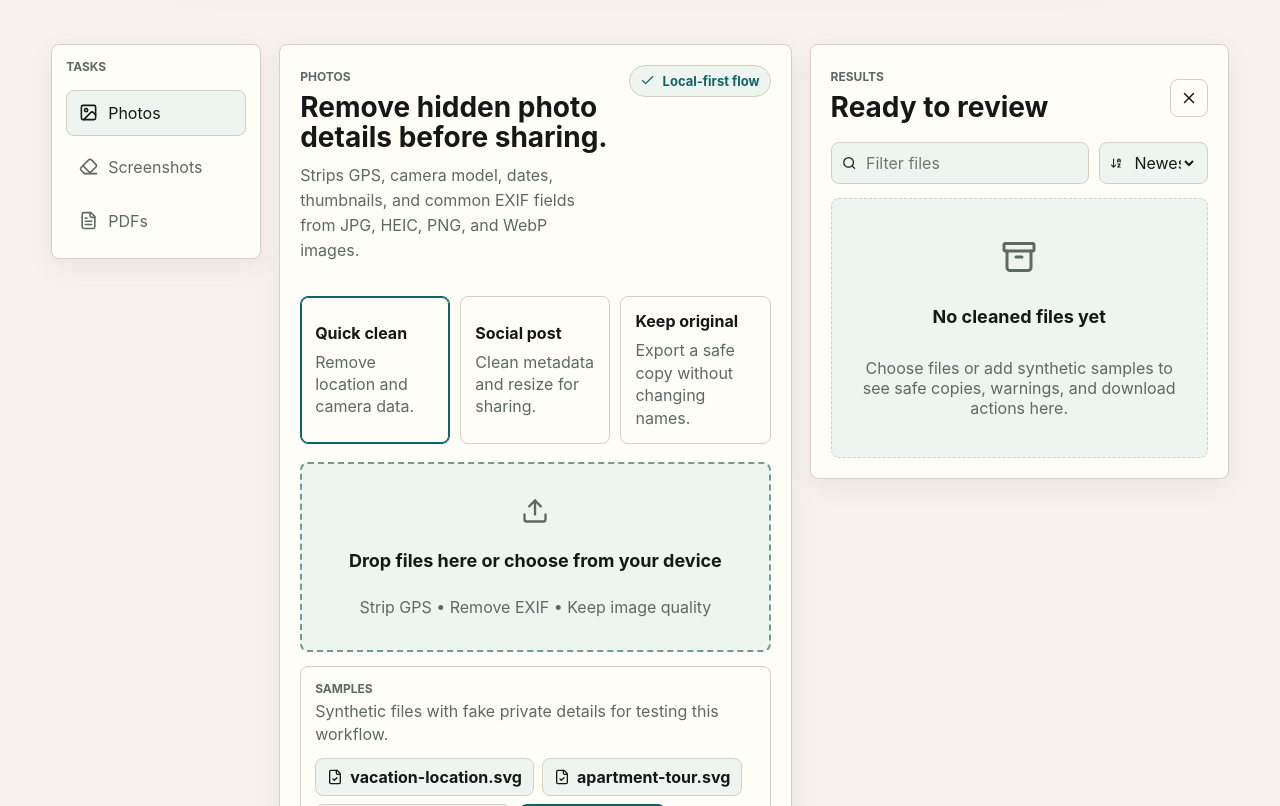
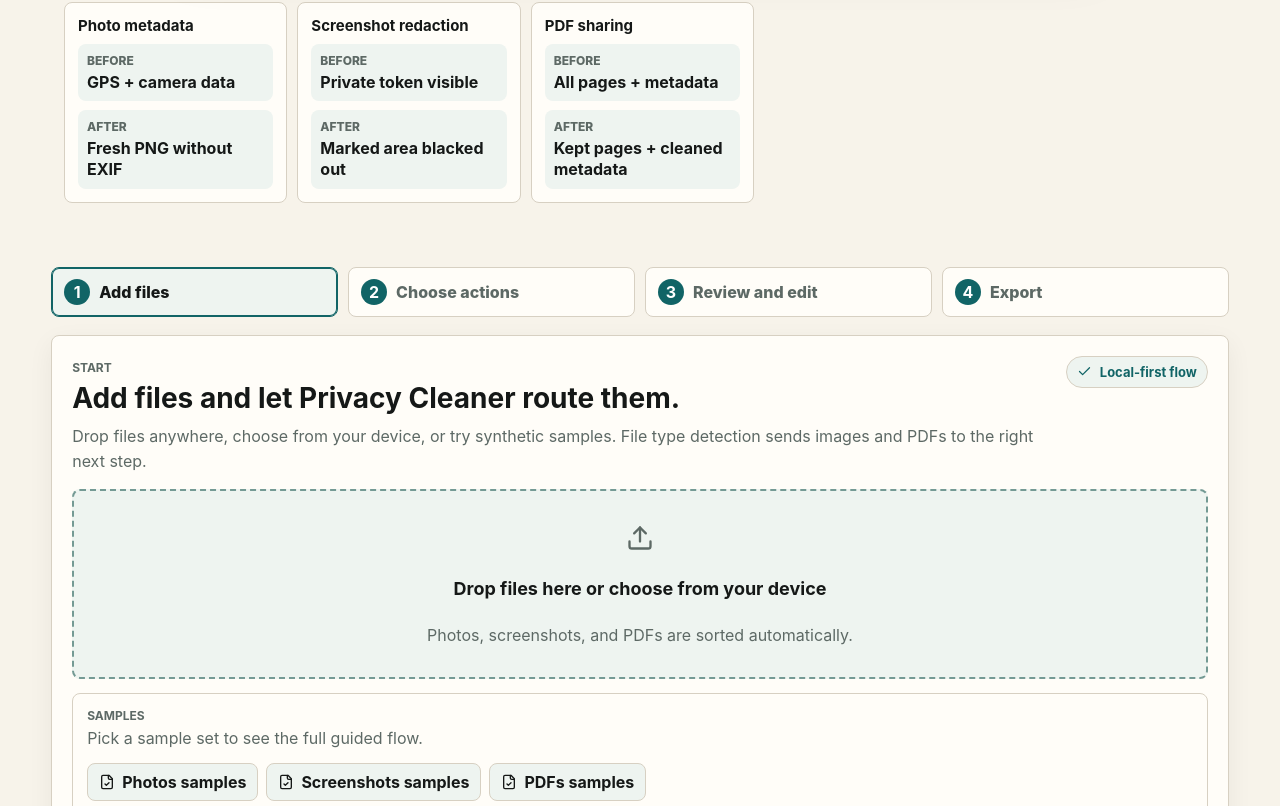
Before and after one commit to anurag-adhikari/privacy-web, a React (Vite) app: page / in a window 1280 px wide. Shown: the part 834-1640 px from the top of the page. Built offline with nearby package versions, Linux system fonts and the light colour scheme.

Commit message:
Flow fix full

```diff
--- a/src/main.tsx
+++ b/src/main.tsx
@@ -29,6 +29,7 @@
 type Status = "ready" | "processing" | "clean" | "warning";
 type SortMode = "newest" | "name" | "status";
 type PreviewMode = "before" | "after" | "compare";
+type WorkflowStep = "start" | "choose" | "review" | "export";
 type RedactionRegion = { id: number; x: number; y: number; width: number; height: number; page?: number };
 
 type Preset = {
@@ -156,6 +157,8 @@
   const [previewFile, setPreviewFile] = useState<CleanFile | null>(null);
   const [previewMode, setPreviewMode] = useState<PreviewMode>("compare");
   const [recentIds, setRecentIds] = useState<number[]>([]);
+  const [workflowStep, setWorkflowStep] = useState<WorkflowStep>("start");
+  const [selectedActions, setSelectedActions] = useState<string[]>(["metadata"]);
   const fileInputRef = useRef<HTMLInputElement>(null);
   const resultsRef = useRef<HTMLElement>(null);
 
@@ -204,9 +207,14 @@
   const addFiles = (files: FileList | null) => {
     if (!files?.length) return;
     setIsProcessing(true);
-    void Promise.all(Array.from(files).map((file, index) => makeResult(file, task.id, index))).then((nextFiles) => {
+    const fileArray = Array.from(files);
+    const firstTask = inferTaskFromFile(fileArray[0]);
+    setActiveTask(firstTask);
+    setSelectedActions(getDefaultActions(firstTask));
+    void Promise.all(fileArray.map((file, index) => makeResult(file, inferTaskFromFile(file), index))).then((nextFiles) => {
       setResults((current) => [...nextFiles, ...current]);
       setIsProcessing(false);
+      setWorkflowStep("choose");
       revealResults(nextFiles, `${nextFiles.length} cleaned file${nextFiles.length > 1 ? "s" : ""} added to results`);
     });
   };
@@ -219,6 +227,7 @@
         ...current
       ]);
       setIsProcessing(false);
+      setWorkflowStep("choose");
       revealResults(sampleResults, `${sampleResults.length} sample files added to results`);
     });
   };
@@ -283,8 +292,18 @@
     setPreviewFile(updatedFile);
   };
 
+  const toggleAction = (action: string) => {
+    setSelectedActions((current) => current.includes(action) ? current.filter((item) => item !== action) : [...current, action]);
+  };
+
   return (
-    <main>
+    <main
+      onDragOver={(event) => event.preventDefault()}
+      onDrop={(event) => {
+        event.preventDefault();
+        addFiles(event.dataTransfer.files);
+      }}
+    >
       <header className="site-header">
         <a className="brand" href="/" aria-label="Privacy Cleaner home">
           <span className="brand-mark"><ShieldCheck size={22} /></span>
@@ -309,7 +328,20 @@
           <div className="hero-actions">
             <button className="primary" onClick={() => fileInputRef.current?.click()}><Upload size={18} /> Choose files</button>
           </div>
-          <p className="privacy-note"><ShieldCheck size={16} /> Files are handled in your browser session. Nothing is uploaded in this static demo.</p>
+          <p className="privacy-note"><ShieldCheck size={16} /> Drop files anywhere. The app detects photos, screenshots, and PDFs automatically.</p>
+          <div className="example-grid" aria-label="Before and after examples">
+            {[
+              ["Photo metadata", "GPS + camera data", "Fresh PNG without EXIF"],
+              ["Screenshot redaction", "Private token visible", "Marked area blacked out"],
+              ["PDF sharing", "All pages + metadata", "Kept pages + cleaned metadata"]
+            ].map(([title, before, after]) => (
+              <article key={title}>
+                <strong>{title}</strong>
+                <div><span>Before</span><p>{before}</p></div>
+                <div><span>After</span><p>{after}</p></div>
+              </article>
+            ))}
+          </div>
         </div>
         <div className="preview-panel" aria-label="Cleaning workflow preview">
           <div className="preview-toolbar"><span></span><span></span><span></span></div>
@@ -319,94 +351,96 @@
         </div>
       </section>
 
-      <section className="workspace" aria-label="Privacy cleaning workspace">
-        <aside className="task-nav">
-          <p className="section-label">Tasks</p>
-          {tasks.map((item) => {
-            const Icon = item.icon;
-            return (
-              <button
-                key={item.id}
-                className={activeTask === item.id ? "active" : ""}
-                onClick={() => setActiveTask(item.id)}
-                aria-pressed={activeTask === item.id}
-              >
-                <Icon size={19} />
-                <span>{item.name}</span>
+      <section className="flow-shell" aria-label="Guided privacy cleaning flow">
+        <div className="flow-steps">
+          {[
+            ["start", "Add files"],
+            ["choose", "Choose actions"],
+            ["review", "Review and edit"],
+            ["export", "Export"]
+          ].map(([step, label], index) => (
+            <button key={step} className={workflowStep === step ? "active" : ""} onClick={() => setWorkflowStep(step as WorkflowStep)}>
+              <strong>{index + 1}</strong>
+              {label}
             </button>
-            );
-          })}
-        </aside>
+          ))}
+        </div>
 
-        <section className="tool-surface">
+        {workflowStep === "start" && (
+          <section className="tool-surface flow-panel">
           <div className="tool-heading">
             <div>
-              <p className="section-label">{task.name}</p>
-              <h2>{task.headline}</h2>
-              <p>{task.helper}</p>
+              <p className="section-label">Start</p>
+              <h2>Add files and let Privacy Cleaner route them.</h2>
+              <p>Drop files anywhere, choose from your device, or try synthetic samples. File type detection sends images and PDFs to the right next step.</p>
             </div>
             <span className="status-badge"><Check size={15} /> Local-first flow</span>
           </div>
 
-          <div className="preset-grid">
-            {task.presets.map((item) => (
-              <button
-                key={item.id}
-                className={`preset ${preset.id === item.id ? "selected" : ""}`}
-                onClick={() => setSelectedPreset(item.id)}
-              >
-                <strong>{item.label}</strong>
-                <span>{item.description}</span>
-              </button>
-            ))}
-          </div>
-
           <div className="drop-zone" onClick={() => fileInputRef.current?.click()}>
-            <input ref={fileInputRef} type="file" multiple accept={task.accept} onChange={(event) => addFiles(event.target.files)} />
+            <input ref={fileInputRef} type="file" multiple accept="image/*,application/pdf" onChange={(event) => addFiles(event.target.files)} />
             <Upload size={28} />
             <strong>Drop files here or choose from your device</strong>
-            <span>{preset.settings.join(" • ")}</span>
+            <span>Photos, screenshots, and PDFs are sorted automatically.</span>
           </div>
 
           <div className="sample-strip" aria-label={`${task.name} sample files`}>
             <div>
               <p className="section-label">Samples</p>
-              <span>Synthetic files with fake private details for testing this workflow.</span>
+              <span>Pick a sample set to see the full guided flow.</span>
             </div>
             <div className="sample-actions">
-              {task.sampleFiles.map((sample, index) => (
-                <button key={sample.name} onClick={() => {
-                  void makeSampleResult(sample, task.id, index).then((sampleResult) => {
-                    setResults((current) => [sampleResult, ...current]);
-                    revealResults([sampleResult], `${sample.name} added to results`);
+              {tasks.map((item) => (
+                <button key={item.id} onClick={() => {
+                  setActiveTask(item.id);
+                  setSelectedActions(getDefaultActions(item.id));
+                  void Promise.all(item.sampleFiles.map((sample, index) => makeSampleResult(sample, item.id, index))).then((sampleResults) => {
+                    setResults((current) => [...sampleResults, ...current]);
+                    setWorkflowStep("choose");
+                    revealResults(sampleResults, `${item.name} samples added to results`);
                   });
                 }}>
                   <FileCheck size={16} />
-                  {sample.name}
+                  {item.name} samples
                 </button>
               ))}
-              <button className="add-all" onClick={trySampleData}>Add all samples</button>
             </div>
           </div>
+        </section>
+        )}
 
-          <button className="advanced-toggle" onClick={() => setAdvancedOpen((open) => !open)} aria-expanded={advancedOpen}>
-            <ChevronDown size={18} /> Advanced options
+        {workflowStep === "choose" && (
+          <section className="tool-surface flow-panel">
+            <div className="tool-heading">
+              <div>
+                <p className="section-label">Choose actions</p>
+                <h2>{task.headline}</h2>
+                <p>{task.helper}</p>
+              </div>
+              <span className="status-badge"><Check size={15} /> {results.length} file{results.length === 1 ? "" : "s"} queued</span>
+            </div>
+            <div className="action-grid">
+              {getActionOptions(task.id).map((option) => (
+                <button key={option.id} className={selectedActions.includes(option.id) ? "selected" : ""} onClick={() => toggleAction(option.id)}>
+                  <strong>{option.label}</strong>
+                  <span>{option.description}</span>
                 </button>
-          {advancedOpen && (
-            <div className="advanced-panel">
-              {task.advanced.map((option) => (
-                <label key={option}><input type="checkbox" /> {option}</label>
               ))}
             </div>
+            <div className="flow-actions">
+              <button className="secondary" onClick={() => setWorkflowStep("start")}>Back</button>
+              <button className="primary" onClick={() => setWorkflowStep("review")}><Eye size={17} /> Review files</button>
+            </div>
+          </section>
         )}
-        </section>
 
-        <section className="results-panel" aria-label="Cleaned files" ref={resultsRef}>
+        {(workflowStep === "review" || workflowStep === "export") && (
+          <section className="results-panel flow-panel" aria-label="Cleaned files" ref={resultsRef}>
             <div className="results-head">
               <div>
-              <p className="section-label">Results</p>
+                <p className="section-label">{workflowStep === "review" ? "Review and edit" : "Export"}</p>
                 <h2>Ready to review {results.length > 0 && <span className="count-badge">{results.length}</span>}</h2>
-              {results.length > 0 && <p className="results-helper">Newest files appear first. Use the eye button to review before and after.</p>}
+                {results.length > 0 && <p className="results-helper">{workflowStep === "review" ? "Open a file to inspect metadata, mark redactions, compare, and then download." : "Download cleaned copies one at a time after review."}</p>}
               </div>
               <button className="icon-button" onClick={clearAll} aria-label="Clear all results" title="Clear all"><X size={18} /></button>
             </div>
@@ -418,8 +452,8 @@
             {!isProcessing && !visibleResults.length && (
               <div className="empty-state">
                 <Archive size={36} />
-              <strong>{filter ? "No matching files" : "No cleaned files yet"}</strong>
-              <span>{filter ? "Try a filename, status, task, or note like clean, warning, PDF, or GPS." : "Choose files or add synthetic samples to see safe copies, warnings, and download actions here."}</span>
+                <strong>{filter ? "No matching files" : "No files yet"}</strong>
+                <span>{filter ? "Try a filename, status, task, or note like clean, warning, PDF, or GPS." : "Go back to Add files to start the flow."}</span>
               </div>
             )}
             <div className="result-list">
@@ -436,7 +470,14 @@
                 </article>
               ))}
             </div>
+            <div className="flow-actions">
+              <button className="secondary" onClick={() => setWorkflowStep("choose")}>Back</button>
+              <button className="primary" onClick={() => setWorkflowStep(workflowStep === "review" ? "export" : "start")}>
+                {workflowStep === "review" ? "Continue to export" : "Clean more files"}
+              </button>
+            </div>
           </section>
+        )}
       </section>
 
       {previewFile && (
@@ -556,6 +597,41 @@
       )}
     </section>
   );
+}
+
+function getActionOptions(taskId: TaskId) {
+  if (taskId === "pdfs") {
+    return [
+      { id: "metadata", label: "Remove PDF metadata", description: "Rewrite title, author, creator, producer, dates, and keywords." },
+      { id: "redact", label: "Redact copy", description: "Review the PDF and add redaction blocks before exporting." },
+      { id: "pages", label: "Send pages", description: "Keep only selected pages for sharing." }
+    ];
+  }
+
+  if (taskId === "screenshots") {
+    return [
+      { id: "metadata", label: "Remove image metadata", description: "Re-export a clean browser-generated PNG." },
+      { id: "redact", label: "Redact areas", description: "Draw boxes over tokens, names, balances, tabs, and private text." },
+      { id: "compare", label: "Compare result", description: "Review before and after before downloading." }
+    ];
+  }
+
+  return [
+    { id: "metadata", label: "Remove location and camera data", description: "Strip GPS, EXIF, app, device, dates, and embedded thumbnails." },
+    { id: "review", label: "Review detected metadata", description: "See what was found before cleaning." },
+    { id: "compare", label: "Compare cleaned copy", description: "Confirm that metadata changed even when pixels look the same." }
+  ];
+}
+
+function getDefaultActions(taskId: TaskId) {
+  return taskId === "pdfs" ? ["metadata", "redact", "pages"] : taskId === "screenshots" ? ["metadata", "redact"] : ["metadata", "review"];
+}
+
+function inferTaskFromFile(file: File): TaskId {
+  const name = file.name.toLowerCase();
+  if (file.type.includes("pdf") || name.endsWith(".pdf")) return "pdfs";
+  if (name.includes("screenshot") || name.includes("screen") || name.includes("dashboard") || name.includes("terminal") || name.includes("chat")) return "screenshots";
+  return "photos";
 }
 
 function ChangeSummary({ file }: { file: CleanFile }) {
--- a/src/styles.css
+++ b/src/styles.css
@@ -78,6 +78,12 @@
 .secondary, .ghost { background: var(--surface); color: var(--text); border-color: var(--line); }
 .primary:hover, .secondary:hover, .ghost:hover, .preset:hover, .task-nav button:hover, .icon-button:hover { transform: translateY(-1px); }
 .privacy-note { color: var(--muted); font-weight: 600; }
+.example-grid { display: grid; grid-template-columns: repeat(3, 1fr); gap: 10px; margin-top: 22px; max-width: 880px; }
+.example-grid article { display: grid; gap: 9px; padding: 13px; border: 1px solid var(--line); border-radius: 8px; background: var(--surface); }
+.example-grid article > strong { font-size: 15px; }
+.example-grid div { padding: 9px; border-radius: 8px; background: var(--surface-2); }
+.example-grid span { display: block; color: var(--muted); font-size: 12px; font-weight: 800; text-transform: uppercase; }
+.example-grid p { margin: 4px 0 0; font-weight: 700; line-height: 1.3; }
 
 .preview-panel { background: var(--surface); border: 1px solid var(--line); border-radius: 8px; padding: 18px; box-shadow: var(--shadow); }
 .preview-toolbar { display: flex; gap: 8px; margin-bottom: 18px; }
@@ -88,6 +94,18 @@
 .preview-file strong { color: var(--good); }
 
 .workspace { display: grid; grid-template-columns: 210px minmax(0, 1.1fr) minmax(320px, .9fr); gap: 18px; padding: 22px clamp(18px, 4vw, 56px); align-items: start; }
+.flow-shell { display: grid; gap: 18px; padding: 22px clamp(18px, 4vw, 56px); }
+.flow-steps { display: grid; grid-template-columns: repeat(4, 1fr); gap: 10px; }
+.flow-steps button { display: flex; gap: 9px; align-items: center; min-height: 50px; padding: 10px 12px; border: 1px solid var(--line); border-radius: 8px; background: var(--surface); color: var(--muted); font-weight: 800; text-align: left; }
+.flow-steps button.active { color: var(--text); border-color: var(--brand); background: var(--surface-2); box-shadow: inset 0 0 0 1px var(--brand); }
+.flow-steps strong { display: grid; place-items: center; width: 26px; height: 26px; border-radius: 999px; color: #fff; background: var(--brand); }
+.flow-panel { max-width: 1180px; width: 100%; justify-self: center; }
+.action-grid { display: grid; grid-template-columns: repeat(3, 1fr); gap: 12px; margin-top: 18px; }
+.action-grid button { min-height: 132px; padding: 16px; border: 1px solid var(--line); border-radius: 8px; background: var(--surface); color: var(--text); text-align: left; }
+.action-grid button.selected { border-color: var(--brand); background: var(--surface-2); box-shadow: inset 0 0 0 1px var(--brand); }
+.action-grid strong, .action-grid span { display: block; }
+.action-grid span { margin-top: 8px; color: var(--muted); line-height: 1.45; }
+.flow-actions { display: flex; justify-content: flex-end; gap: 10px; margin-top: 18px; }
 .task-nav, .tool-surface, .results-panel, .trust-grid article, .faq details { background: var(--surface); border: 1px solid var(--line); border-radius: 8px; box-shadow: 0 8px 26px rgba(30, 36, 34, 0.06); }
 .task-nav { padding: 14px; display: grid; gap: 8px; position: sticky; top: 92px; }
 .section-label { font-size: 12px; text-transform: uppercase; color: var(--muted); margin-bottom: 8px; }
@@ -200,6 +218,7 @@
 
 @media (max-width: 1120px) {
   .hero, .workspace, .trust-grid, .faq { grid-template-columns: 1fr; }
+  .example-grid, .action-grid { grid-template-columns: 1fr; }
   .task-nav { position: static; grid-template-columns: repeat(3, 1fr); }
   .task-nav .section-label { grid-column: 1 / -1; }
   .change-summary, .change-columns, .metadata-table dl { grid-template-columns: 1fr; }
@@ -213,8 +232,8 @@
   nav { flex-wrap: wrap; }
   .hero { padding-top: 38px; }
   .preview-panel { display: none; }
-  .preset-grid, .task-nav { grid-template-columns: 1fr; }
-  .tool-heading, .filters, .result-row, .sticky-bar { align-items: stretch; flex-direction: column; }
+  .preset-grid, .task-nav, .flow-steps { grid-template-columns: 1fr; }
+  .tool-heading, .filters, .result-row, .sticky-bar, .flow-actions { align-items: stretch; flex-direction: column; }
   .sticky-bar { left: 12px; right: 12px; transform: none; min-width: 0; }
   .sticky-bar .primary, .sticky-bar .ghost { width: 100%; }
   .theme-control { width: fit-content; }
```
Lines whose indentation alone changed are shown as unchanged.
